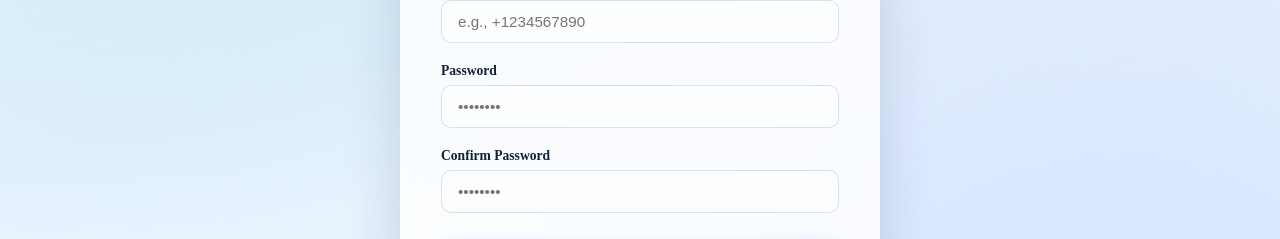
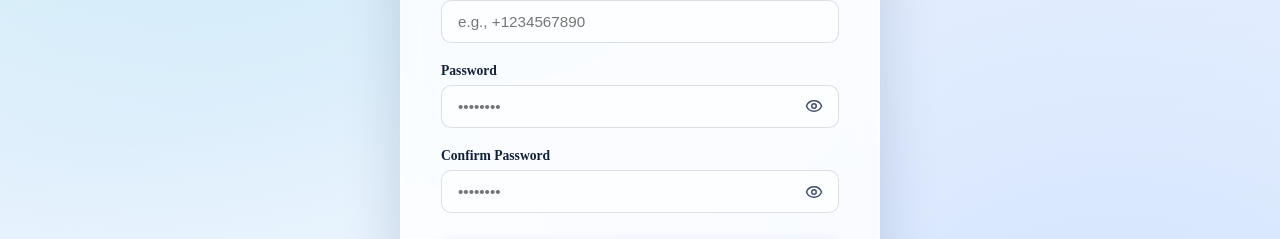
Before and after one commit to StephanBalasuriya/goodloading, a React (Vite) app in the folder UI/: page /organization-signup in a window 1280 px wide. Shown: the part 349-588 px from the top of the page. Built offline with nearby package versions, Linux system fonts and the light colour scheme; no server answers.

Commit message:
Add show password icon

```diff
--- a/UI/src/Login.css
+++ b/UI/src/Login.css
@@ -192,3 +192,35 @@
   color: var(--brand-2);
   text-decoration: underline;
 }
+
+.password-input-wrapper {
+  position: relative;
+  width: 100%;
+}
+
+.password-input-wrapper .form-input {
+  width: 100%;
+  padding-right: 2.75rem;
+}
+
+.password-toggle-btn {
+  position: absolute;
+  right: 12px;
+  top: 50%;
+  transform: translateY(-50%);
+  background: none;
+  border: none;
+  cursor: pointer;
+  color: var(--ink-soft);
+  display: flex;
+  align-items: center;
+  justify-content: center;
+  padding: 4px;
+  border-radius: 4px;
+  transition: color 150ms ease, background-color 150ms ease;
+}
+
+.password-toggle-btn:hover {
+  color: var(--brand);
+  background-color: rgba(11, 99, 246, 0.05);
+}
--- a/UI/src/Login.tsx
+++ b/UI/src/Login.tsx
@@ -1,6 +1,7 @@
 import React, { useState } from 'react'
 import { useNavigate, Link } from 'react-router-dom'
 import { useAuth } from './context/AuthContext'
+import { Eye, EyeOff } from 'lucide-react'
 import './Login.css'
 
 const Login: React.FC = () => {
@@ -9,6 +10,7 @@ const Login: React.FC = () => {
   const [role, setRole] = useState<'organization' | 'user'>('organization')
   const [email, setEmail] = useState('')
   const [password, setPassword] = useState('')
+  const [showPassword, setShowPassword] = useState(false)
   const [error, setError] = useState('')
   const [loading, setLoading] = useState(false)
 
@@ -76,15 +78,25 @@ const Login: React.FC = () => {
 
           <div className="form-group">
             <label htmlFor="password">Password</label>
+            <div className="password-input-wrapper">
               <input
                 id="password"
-              type="password"
+                type={showPassword ? 'text' : 'password'}
                 className="form-input"
                 value={password}
                 onChange={(e) => setPassword(e.target.value)}
                 placeholder="••••••••"
                 required
               />
+              <button
+                type="button"
+                className="password-toggle-btn"
+                onClick={() => setShowPassword(!showPassword)}
+                aria-label={showPassword ? 'Hide password' : 'Show password'}
+              >
+                {showPassword ? <EyeOff size={18} /> : <Eye size={18} />}
+              </button>
+            </div>
           </div>
 
           <button type="submit" className="auth-button" disabled={loading}>
--- a/UI/src/OrgSignup.tsx
+++ b/UI/src/OrgSignup.tsx
@@ -1,6 +1,7 @@
 import React, { useState, useEffect } from 'react'
 import { useNavigate, Link } from 'react-router-dom'
 import { useAuth } from './context/AuthContext'
+import { Eye, EyeOff } from 'lucide-react'
 import './Login.css' // Import shared auth styles
 import './OrgSignup.css'
 
@@ -13,6 +14,8 @@ const OrgSignup: React.FC = () => {
   const [email, setEmail] = useState('')
   const [password, setPassword] = useState('')
   const [confirmPassword, setConfirmPassword] = useState('')
+  const [showPassword, setShowPassword] = useState(false)
+  const [showConfirmPassword, setShowConfirmPassword] = useState(false)
   const [phoneNumber, setPhoneNumber] = useState('')
 
   // Flow states
@@ -147,28 +150,48 @@ const OrgSignup: React.FC = () => {
 
             <div className="form-group">
               <label htmlFor="password">Password</label>
+              <div className="password-input-wrapper">
                 <input
                   id="password"
-                type="password"
+                  type={showPassword ? 'text' : 'password'}
                   className="form-input"
                   value={password}
                   onChange={(e) => setPassword(e.target.value)}
                   placeholder="••••••••"
                   required
                 />
+                <button
+                  type="button"
+                  className="password-toggle-btn"
+                  onClick={() => setShowPassword(!showPassword)}
+                  aria-label={showPassword ? 'Hide password' : 'Show password'}
+                >
+                  {showPassword ? <EyeOff size={18} /> : <Eye size={18} />}
+                </button>
+              </div>
             </div>
 
             <div className="form-group">
               <label htmlFor="confirmPassword">Confirm Password</label>
+              <div className="password-input-wrapper">
                 <input
                   id="confirmPassword"
-                type="password"
+                  type={showConfirmPassword ? 'text' : 'password'}
                   className="form-input"
                   value={confirmPassword}
                   onChange={(e) => setConfirmPassword(e.target.value)}
                   placeholder="••••••••"
                   required
                 />
+                <button
+                  type="button"
+                  className="password-toggle-btn"
+                  onClick={() => setShowConfirmPassword(!showConfirmPassword)}
+                  aria-label={showConfirmPassword ? 'Hide password' : 'Show password'}
+                >
+                  {showConfirmPassword ? <EyeOff size={18} /> : <Eye size={18} />}
+                </button>
+              </div>
             </div>
 
             <button type="submit" className="auth-button" disabled={loading}>
--- a/UI/src/UserSignup.tsx
+++ b/UI/src/UserSignup.tsx
@@ -1,6 +1,7 @@
 import React, { useState, useEffect } from 'react'
 import { useNavigate, Link } from 'react-router-dom'
 import { useAuth } from './context/AuthContext'
+import { Eye, EyeOff } from 'lucide-react'
 import './Login.css' // Import shared auth styles
 import './OrgSignup.css' // Import shared OTP styles
 import './UserSignup.css'
@@ -14,6 +15,8 @@ const UserSignup: React.FC = () => {
   const [email, setEmail] = useState('')
   const [password, setPassword] = useState('')
   const [confirmPassword, setConfirmPassword] = useState('')
+  const [showPassword, setShowPassword] = useState(false)
+  const [showConfirmPassword, setShowConfirmPassword] = useState(false)
   const [organizationEmail, setOrganizationEmail] = useState('')
 
   // Flow states
@@ -153,28 +156,48 @@ const UserSignup: React.FC = () => {
 
             <div className="form-group">
               <label htmlFor="password">Password</label>
+              <div className="password-input-wrapper">
                 <input
                   id="password"
-                type="password"
+                  type={showPassword ? 'text' : 'password'}
                   className="form-input"
                   value={password}
                   onChange={(e) => setPassword(e.target.value)}
                   placeholder="••••••••"
                   required
                 />
+                <button
+                  type="button"
+                  className="password-toggle-btn"
+                  onClick={() => setShowPassword(!showPassword)}
+                  aria-label={showPassword ? 'Hide password' : 'Show password'}
+                >
+                  {showPassword ? <EyeOff size={18} /> : <Eye size={18} />}
+                </button>
+              </div>
             </div>
 
             <div className="form-group">
               <label htmlFor="confirmPassword">Confirm Password</label>
+              <div className="password-input-wrapper">
                 <input
                   id="confirmPassword"
-                type="password"
+                  type={showConfirmPassword ? 'text' : 'password'}
                   className="form-input"
                   value={confirmPassword}
                   onChange={(e) => setConfirmPassword(e.target.value)}
                   placeholder="••••••••"
                   required
                 />
+                <button
+                  type="button"
+                  className="password-toggle-btn"
+                  onClick={() => setShowConfirmPassword(!showConfirmPassword)}
+                  aria-label={showConfirmPassword ? 'Hide password' : 'Show password'}
+                >
+                  {showConfirmPassword ? <EyeOff size={18} /> : <Eye size={18} />}
+                </button>
+              </div>
             </div>
 
             <button type="submit" className="auth-button" disabled={loading}>
--- a/UI/src/components/ChangePasswordModal.css
+++ b/UI/src/components/ChangePasswordModal.css
@@ -161,3 +161,35 @@
     transform: translateY(0);
   }
 }
+
+.password-input-wrapper {
+  position: relative;
+  width: 100%;
+}
+
+.password-input-wrapper input {
+  width: 100%;
+  padding-right: 2.75rem !important;
+}
+
+.password-toggle-btn {
+  position: absolute;
+  right: 12px;
+  top: 50%;
+  transform: translateY(-50%);
+  background: none;
+  border: none;
+  cursor: pointer;
+  color: var(--ink-soft, #425070);
+  display: flex;
+  align-items: center;
+  justify-content: center;
+  padding: 4px;
+  border-radius: 4px;
+  transition: color 150ms ease, background-color 150ms ease;
+}
+
+.password-toggle-btn:hover {
+  color: var(--brand, #0b63f6);
+  background-color: rgba(11, 99, 246, 0.05);
+}
--- a/UI/src/components/ChangePasswordModal.tsx
+++ b/UI/src/components/ChangePasswordModal.tsx
@@ -1,6 +1,6 @@
 import { useState } from 'react'
 import { createPortal } from 'react-dom'
-import { X } from 'lucide-react'
+import { X, Eye, EyeOff } from 'lucide-react'
 import { apiHandleUrl } from '../config/api'
 import './ChangePasswordModal.css'
 
@@ -13,6 +13,9 @@ export function ChangePasswordModal({ isOpen, onClose }: ChangePasswordModalProp
   const [currentPassword, setCurrentPassword] = useState('')
   const [newPassword, setNewPassword] = useState('')
   const [confirmPassword, setConfirmPassword] = useState('')
+  const [showCurrentPassword, setShowCurrentPassword] = useState(false)
+  const [showNewPassword, setShowNewPassword] = useState(false)
+  const [showConfirmPassword, setShowConfirmPassword] = useState(false)
   const [error, setError] = useState<string | null>(null)
   const [success, setSuccess] = useState<string | null>(null)
   const [submitting, setSubmitting] = useState(false)
@@ -93,20 +96,31 @@ export function ChangePasswordModal({ isOpen, onClose }: ChangePasswordModalProp
         <form onSubmit={handlePasswordSubmit} className="password-form">
           <div className="password-form-field">
             <label htmlFor="current-pwd">Current Password</label>
+            <div className="password-input-wrapper">
               <input
-              type="password"
+                type={showCurrentPassword ? 'text' : 'password'}
                 id="current-pwd"
                 value={currentPassword}
                 onChange={(e) => setCurrentPassword(e.target.value)}
                 placeholder="••••••••"
                 required
               />
+              <button
+                type="button"
+                className="password-toggle-btn"
+                onClick={() => setShowCurrentPassword(!showCurrentPassword)}
+                aria-label={showCurrentPassword ? 'Hide password' : 'Show password'}
+              >
+                {showCurrentPassword ? <EyeOff size={18} /> : <Eye size={18} />}
+              </button>
+            </div>
           </div>
 
           <div className="password-form-field">
             <label htmlFor="new-pwd">New Password</label>
+            <div className="password-input-wrapper">
               <input
-              type="password"
+                type={showNewPassword ? 'text' : 'password'}
                 id="new-pwd"
                 value={newPassword}
                 onChange={(e) => setNewPassword(e.target.value)}
@@ -114,12 +128,22 @@ export function ChangePasswordModal({ isOpen, onClose }: ChangePasswordModalProp
                 required
                 minLength={6}
               />
+              <button
+                type="button"
+                className="password-toggle-btn"
+                onClick={() => setShowNewPassword(!showNewPassword)}
+                aria-label={showNewPassword ? 'Hide password' : 'Show password'}
+              >
+                {showNewPassword ? <EyeOff size={18} /> : <Eye size={18} />}
+              </button>
+            </div>
           </div>
 
           <div className="password-form-field">
             <label htmlFor="confirm-pwd">Confirm New Password</label>
+            <div className="password-input-wrapper">
               <input
-              type="password"
+                type={showConfirmPassword ? 'text' : 'password'}
                 id="confirm-pwd"
                 value={confirmPassword}
                 onChange={(e) => setConfirmPassword(e.target.value)}
@@ -127,6 +151,15 @@ export function ChangePasswordModal({ isOpen, onClose }: ChangePasswordModalProp
                 required
                 minLength={6}
               />
+              <button
+                type="button"
+                className="password-toggle-btn"
+                onClick={() => setShowConfirmPassword(!showConfirmPassword)}
+                aria-label={showConfirmPassword ? 'Hide password' : 'Show password'}
+              >
+                {showConfirmPassword ? <EyeOff size={18} /> : <Eye size={18} />}
+              </button>
+            </div>
           </div>
 
           <div className="password-modal-actions">
```
Lines whose indentation alone changed are shown as unchanged.
